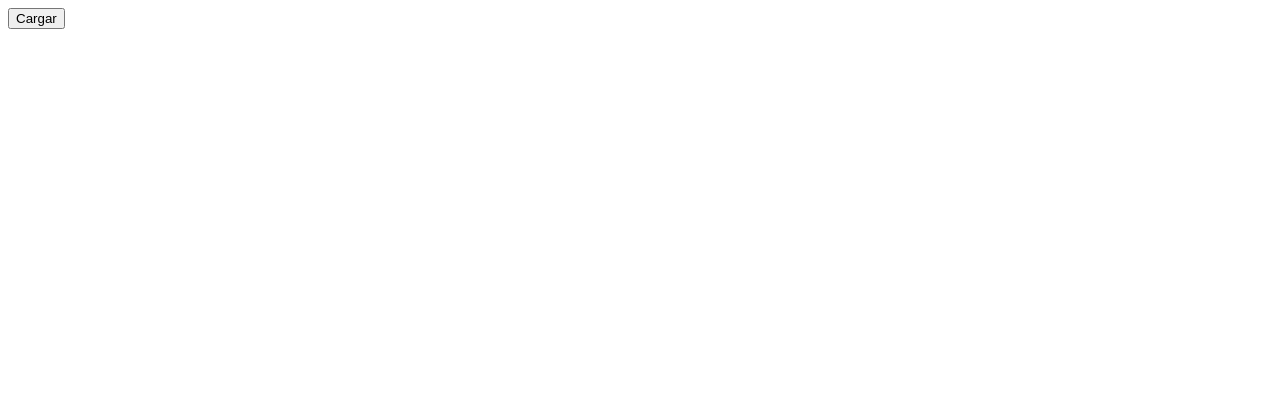
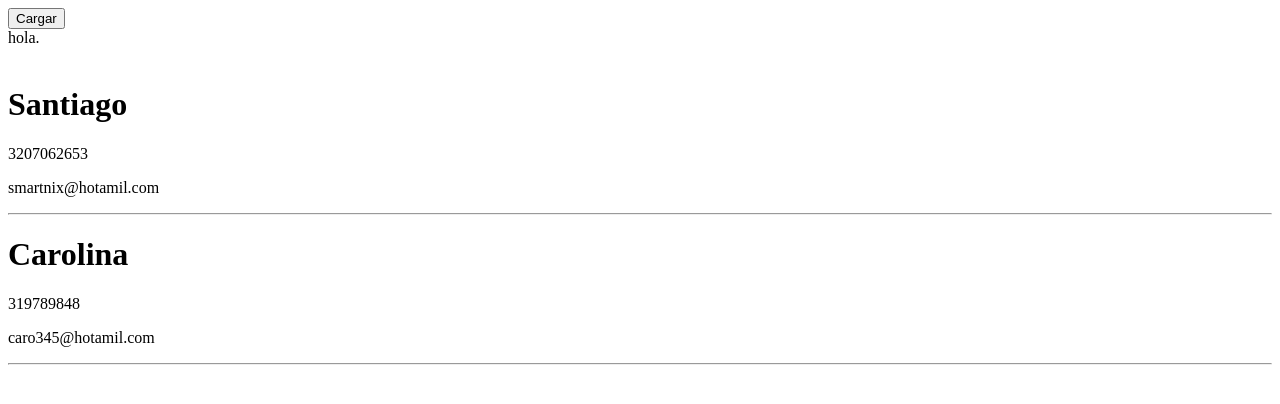
Before and after one commit to smartnix/ejemplo_ajax, a website: page index.html in a window 1280 px wide. Drawn offline with Linux system fonts and the light colour scheme.

Commit message:
se cargo el servidor

```diff
--- a/index.html
+++ b/index.html
@@ -1,5 +1,6 @@
 <!doctype html>
 <html>
+
 <head>
     <meta charset="UTF-8">
     <meta name="keywords" content="hola mundo">
@@ -9,9 +10,14 @@
     <script src="js/ajax.js"></script>
     <link rel="stylesheet" href="styles/main.css">
 </head>
-    <body>
+
+<body onload="loadUsr()">
     <button onclick="loadTxt()">Cargar</button>
-       <div id="txt"></div>
+    <div id="txt">hola.</div>
+    <br>
+    <div id="usr">
 
+    </div>
 </body>
+
 </html>
--- a/js/ajax.js
+++ b/js/ajax.js
@@ -1,7 +1,8 @@
 var request = new XMLHttpRequest();
+var requestUsr = new XMLHttpRequest();
 
 function loadTxt() {
-    request.onreadystatechange = processTxt(); /*Cada ves que halla un cambio de estado */
+    request.onreadystatechange = processTxt; /*Cada ves que halla un cambio de estado */
     request.open("GET", "data.txt", true); /*true en segundo plano */
     request.send();
 }
@@ -12,3 +13,25 @@
         txt.innerHTML = request.responseText;
     }
 }
+
+function loadUsr() {
+    requestUsr.onreadystatechange = processUsr;
+    requestUsr.open("GET", "usuarios.json", true);
+    requestUsr.send();
+}
+
+function processUsr() {
+    if (requestUsr.status == 200 && requestUsr.readyState == 4) {
+        var data = requestUsr.responseText;
+        data = JSON.parse(data);
+        var usr = document.getElementById("usr");
+        usr.innerHTML = "";
+        for (var i = 0; i < data.length; i++) {
+            var u = data[i];
+            usr.innerHTML += "<h1>" + u.nombre + "</h1>"
+                + "<p>" + u.celular + "</p>"
+                + "<p>" + u.correo + "</p>"
+                + "<hr>";
+        }
+    }
+}
--- a/package.json
+++ b/package.json
@@ -2,7 +2,9 @@
   "name": "ajax",
   "version": "1.0.0",
   "description": "proyecto ejemplo de ajax",
-  "scripts": {},
+  "scripts": {
+    "start": "lite-server"
+  },
   "author": "Santiago Martinez",
   "license": "ISC",
   "dependencies": {
--- /dev/null
+++ b/usuarios.json
@@ -0,0 +1,12 @@
+[
+    {
+        "nombre":"Santiago",
+        "celular":"3207062653",
+        "correo":"smartnix@hotamil.com"
+    },
+    {
+        "nombre":"Carolina",
+        "celular":"319789848",
+        "correo":"caro345@hotamil.com"
+    }
+]
```
Also changed, not shown: 3 other files. Lines whose indentation alone changed are shown as unchanged.
